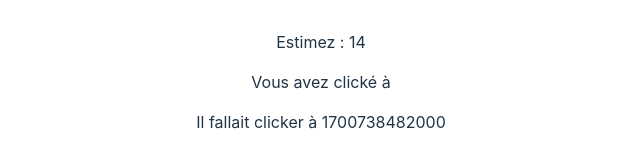
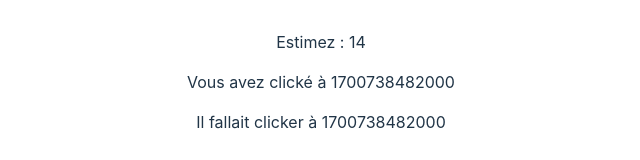
Before and after one commit to STimour/tpTopAveugle, a React (Vite) app: page / in a window 1280 px wide. Shown: the part 318-478 px from the top of the page, without its empty margins (319-959 px from the left). Built offline with nearby package versions, Linux system fonts and the light colour scheme.

Commit message:
commit initial reglage de app.tsx

```diff
--- a/src/App.tsx
+++ b/src/App.tsx
@@ -1,6 +1,8 @@
 import React, { useState } from 'react';
 import Timer from './components/Timer'
 import Button from './components/Button'
+
+
 
 import './App.css';
 
@@ -20,11 +22,13 @@ function App() {
     }
   };
 
+
+
   const timeWithStartTime = startTime.getTime()
-
+  const clickedTime = endTime.getTime()
   return (
     <div className="App">
-      <Timer numberAleat={targerTime}  timeToWin={timeWithStartTime} />
+      <Timer numberAleat={targerTime} userClickTimeAsNumber={clickedTime} timeToWin={timeWithStartTime} />
     </div>
   );
 }
```
